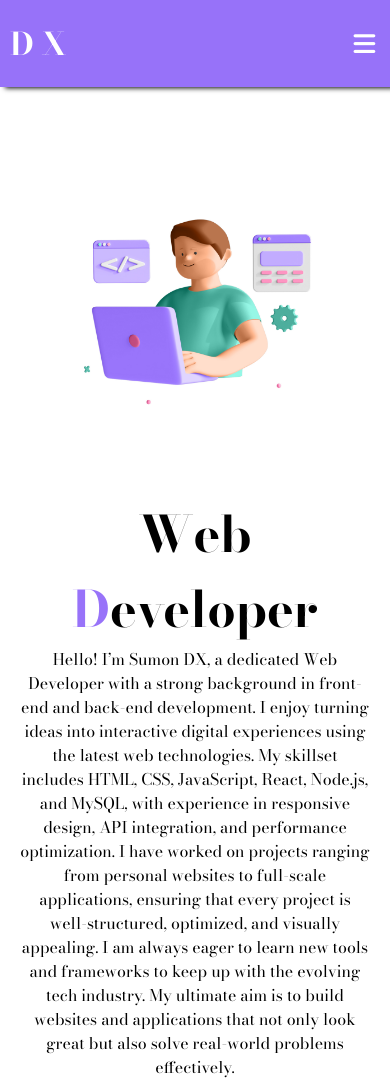
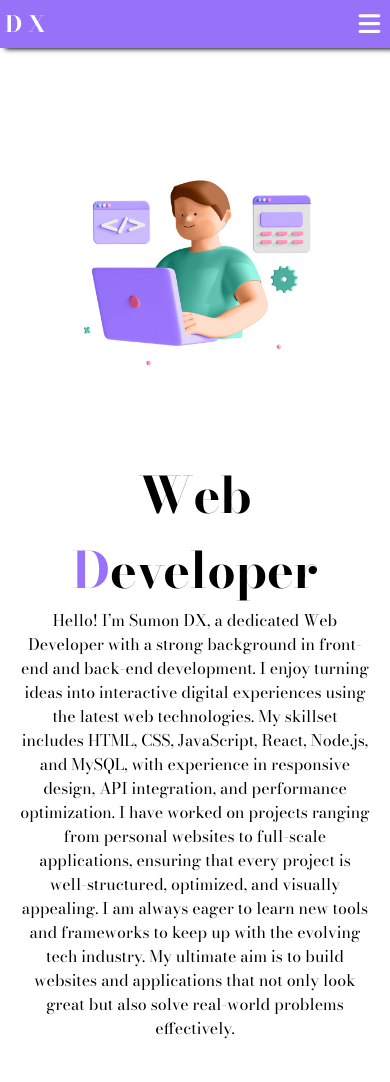
Before and after one commit to dxsumon/Protfolio, a plain HTML site: page index.html in a window 390 px wide. Shown: the top 1082 px of the page. Drawn offline with nearby package versions, Linux system fonts and the light colour scheme.

Commit message:
Navbar fix

```diff
--- a/responsive.css
+++ b/responsive.css
@@ -1,5 +1,14 @@
 @media only screen and (max-width:767px)
 {
+    .header-section
+    {
+        padding: 5px;
+    }
+    .logo
+    {
+        font-size: 15px;
+        font-weight: bolder;
+    }
     .menu
     {
         display: inline;
```
